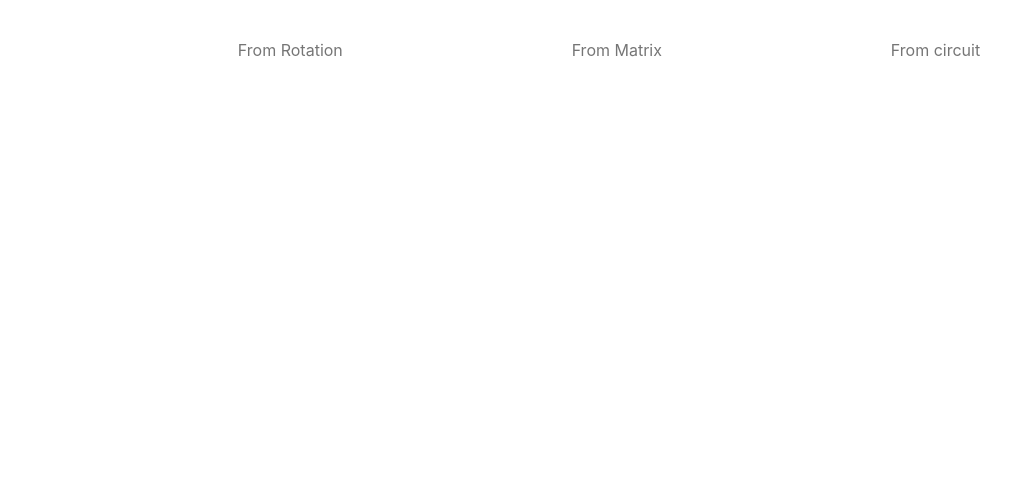
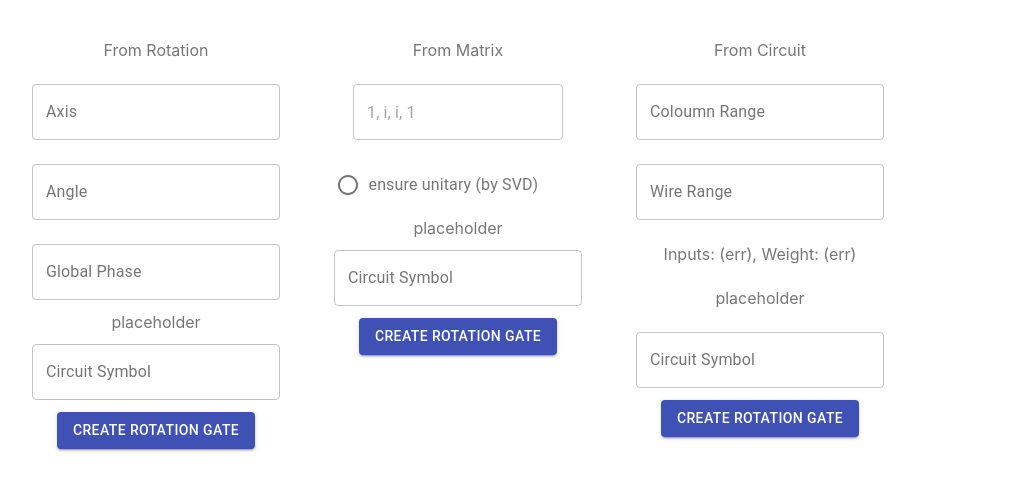
Before and after one commit to luke9216/SES2AB_Frontend, a React (Create React App) app: page /makegate in a window 1280 px wide. Shown: the top 490 px of the page, without its empty margins (31-1042 px from the left). Built offline with nearby package versions, Linux system fonts and the light colour scheme.

Commit message:
Updated page

```diff
--- a/src/components/pages/Routing.tsx
+++ b/src/components/pages/Routing.tsx
@@ -2,7 +2,6 @@ import React from "react";
 import HomePage from "./HomePage";
 import MakeGate from "./makeGate/MakeGate";
 import { BrowserRouter as Router, Route, Switch } from "react-router-dom";
-import Grid from "@material-ui/core/Grid";
 
 export interface RoutingProps {}
 
--- a/src/components/pages/makeGate/FromCircuit.tsx
+++ b/src/components/pages/makeGate/FromCircuit.tsx
@@ -1,16 +1,51 @@
 import React from "react";
 import { RouteComponentProps } from "react-router";
+import { Grid, Button, TextField } from "@material-ui/core";
+import { paperStyles } from "./styles";
 
-export interface FromCircuitProps {
-  props?: any;
-  match?: RouteComponentProps;
-}
+export interface FromCircuitProps {}
 
 const FromCircuit: React.SFC<FromCircuitProps> = () => {
+  const classes = paperStyles();
   return (
-    <div>
-      <a>From circuit</a>
-    </div>
+    <Grid container spacing={3} justify={"space-around"}>
+      <Grid item xs={12} className={classes.paper}>
+        <text>From Circuit</text>
+      </Grid>
+      <Grid item xs={12}>
+        <TextField
+          id="outlined-basic"
+          label="Coloumn Range"
+          variant="outlined"
+          placeholder="1:∞"
+        />
+      </Grid>
+      <Grid item xs={12}>
+        <TextField
+          id="outlined-basic"
+          label="Wire Range"
+          placeholder="1:∞"
+          variant="outlined"
+        />
+      </Grid>
+      <Grid item xs={12}>
+        <text> Inputs: (err), Weight: (err)</text>
+      </Grid>
+      <Grid item xs={12}>
+        <text> placeholder</text>
+      </Grid>
+      <Grid item xs={12}>
+        <TextField
+          id="outlined-basic"
+          label="Circuit Symbol"
+          placeholder="[The matrix]"
+          variant="outlined"
+        />
+      </Grid>
+      <Button variant="contained" color="primary">
+        Create Rotation Gate
+      </Button>
+    </Grid>
   );
 };
 
--- a/src/components/pages/makeGate/FromMatrix.tsx
+++ b/src/components/pages/makeGate/FromMatrix.tsx
@@ -1,16 +1,55 @@
 import React from "react";
 import { RouteComponentProps } from "react-router";
+import Grid from "@material-ui/core/Grid";
+import { paperStyles } from "./styles";
+import {
+  TextField,
+  RadioGroup,
+  FormControlLabel,
+  Radio,
+  Button,
+} from "@material-ui/core";
+import TextareaAutosize from "@material-ui/core/TextareaAutosize";
 
-export interface FromMatrixProps {
-  props?: any;
-  match?: RouteComponentProps;
-}
+export interface FromMatrixProps {}
 
 const FromMatrix: React.SFC<FromMatrixProps> = () => {
+  const classes = paperStyles();
   return (
-    <div>
-      <a>From Matrix</a>
-    </div>
+    <Grid container spacing={3} justify={"space-around"}>
+      <Grid item xs={12} className={classes.paper}>
+        <text>From Matrix</text>
+      </Grid>
+      <Grid item xs={12}>
+        <TextField
+          id="outlined-basic"
+          multiline
+          placeholder="1, i, i, 1"
+          variant="outlined"
+        />
+      </Grid>
+      <Grid item xs={10}>
+        <RadioGroup>
+          <FormControlLabel
+            value="checked"
+            control={<Radio />}
+            label="ensure unitary (by SVD)"
+          />
+        </RadioGroup>
+      </Grid>
+      <text> placeholder</text>
+      <Grid item xs={12}>
+        <TextField
+          id="outlined-basic"
+          label="Circuit Symbol"
+          placeholder="[The matrix]"
+          variant="outlined"
+        />
+      </Grid>
+      <Button variant="contained" color="primary">
+        Create Rotation Gate
+      </Button>
+    </Grid>
   );
 };
 
--- a/src/components/pages/makeGate/FromRotation.tsx
+++ b/src/components/pages/makeGate/FromRotation.tsx
@@ -1,16 +1,59 @@
 import React from "react";
 import { RouteComponentProps } from "react-router";
+import { paperStyles } from "./styles";
+import Grid from "@material-ui/core/Grid";
+import { Button, TextField } from "@material-ui/core";
 
-export interface FromRotationProps {
-  props?: any;
-  match?: RouteComponentProps;
+interface FromRotationProps {
+  inputAxis?: any;
 }
 
 const FromRotation: React.SFC<FromRotationProps> = () => {
+  const classes = paperStyles();
+
   return (
-    <div>
-      <a>From Rotation</a>
-    </div>
+    <Grid container spacing={3} justify={"space-around"}>
+      <Grid item xs={12} className={classes.paper}>
+        <text>From Rotation</text>
+      </Grid>
+      <Grid item xs={12}>
+        <TextField
+          id="outlined-basic"
+          label="Axis"
+          placeholder="X+Y"
+          variant="outlined"
+        />
+      </Grid>
+      <Grid item xs={12}>
+        <TextField
+          id="outlined-basic"
+          label="Angle"
+          placeholder="45"
+          variant="outlined"
+        />
+      </Grid>
+      <Grid item xs={12}>
+        <TextField
+          id="outlined-basic"
+          label="Global Phase"
+          placeholder="0"
+          variant="outlined"
+        />
+      </Grid>
+
+      <text> placeholder</text>
+      <Grid item xs={12}>
+        <TextField
+          id="outlined-basic"
+          label="Circuit Symbol"
+          placeholder="[The matrix]"
+          variant="outlined"
+        />
+      </Grid>
+      <Button variant="contained" color="primary">
+        Create Rotation Gate
+      </Button>
+    </Grid>
   );
 };
 
--- a/src/components/pages/makeGate/MakeGate.tsx
+++ b/src/components/pages/makeGate/MakeGate.tsx
@@ -3,7 +3,7 @@ import { RouteComponentProps } from "react-router";
 import FromRotation from "./FromRotation";
 import FromCircuit from "./FromCircuit";
 import FromMatrix from "./FromMatrix";
-import Grid, { GridSpacing } from "@material-ui/core/Grid";
+import Grid from "@material-ui/core/Grid";
 import { paperStyles } from "./styles";
 
 export interface MakeGateProps {
@@ -15,11 +15,23 @@ const MakeGate: React.SFC<MakeGateProps> = ({ props }) => {
   const classes = paperStyles();
 
   return (
-    <div className={classes.root}>
-      <Grid container justify="space-evenly" className={classes.paper}>
-        <FromRotation />
-        <FromMatrix />
-        <FromCircuit />
+    <div>
+      <Grid
+        container
+        justify="flex-start"
+        className={classes.paper}
+        direction="row"
+        spacing={1}
+      >
+        <Grid item xs={3}>
+          <FromRotation />
+        </Grid>
+        <Grid item xs={3}>
+          <FromMatrix />
+        </Grid>
+        <Grid item xs={3}>
+          <FromCircuit />
+        </Grid>
       </Grid>
     </div>
   );
--- a/src/components/pages/makeGate/styles.ts
+++ b/src/components/pages/makeGate/styles.ts
@@ -1,12 +1,16 @@
 import { makeStyles } from "@material-ui/core/styles";
 
 export const paperStyles = makeStyles((theme) => ({
-  root: {
-    flexGrow: 1,
-  },
+  root: {},
   paper: {
     padding: theme.spacing(5),
     textAlign: "center",
     color: theme.palette.text.secondary,
   },
+  paperColumn: {},
+  button: {
+    "& > *": {
+      margin: theme.spacing(1),
+    },
+  },
 }));
```
